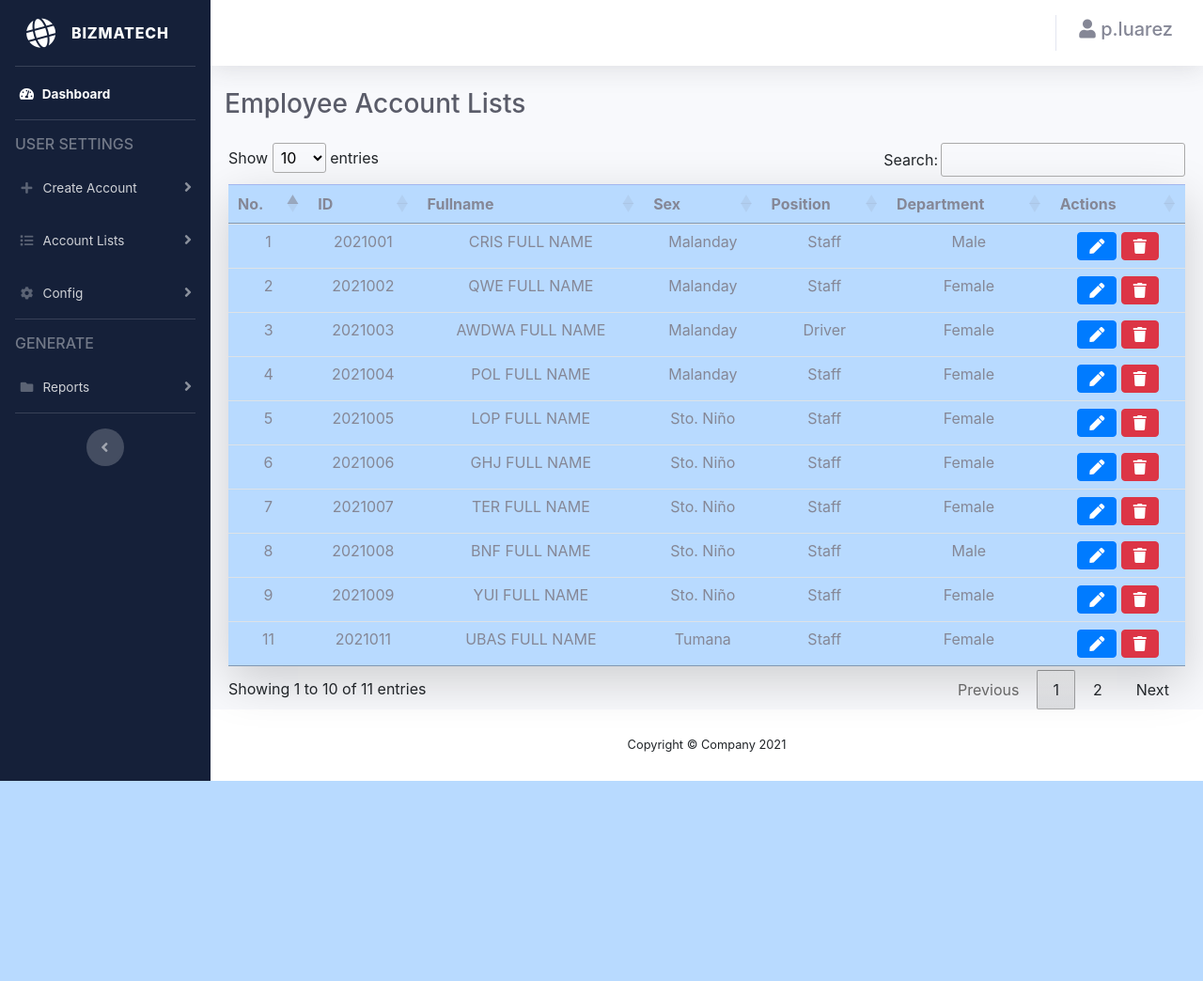
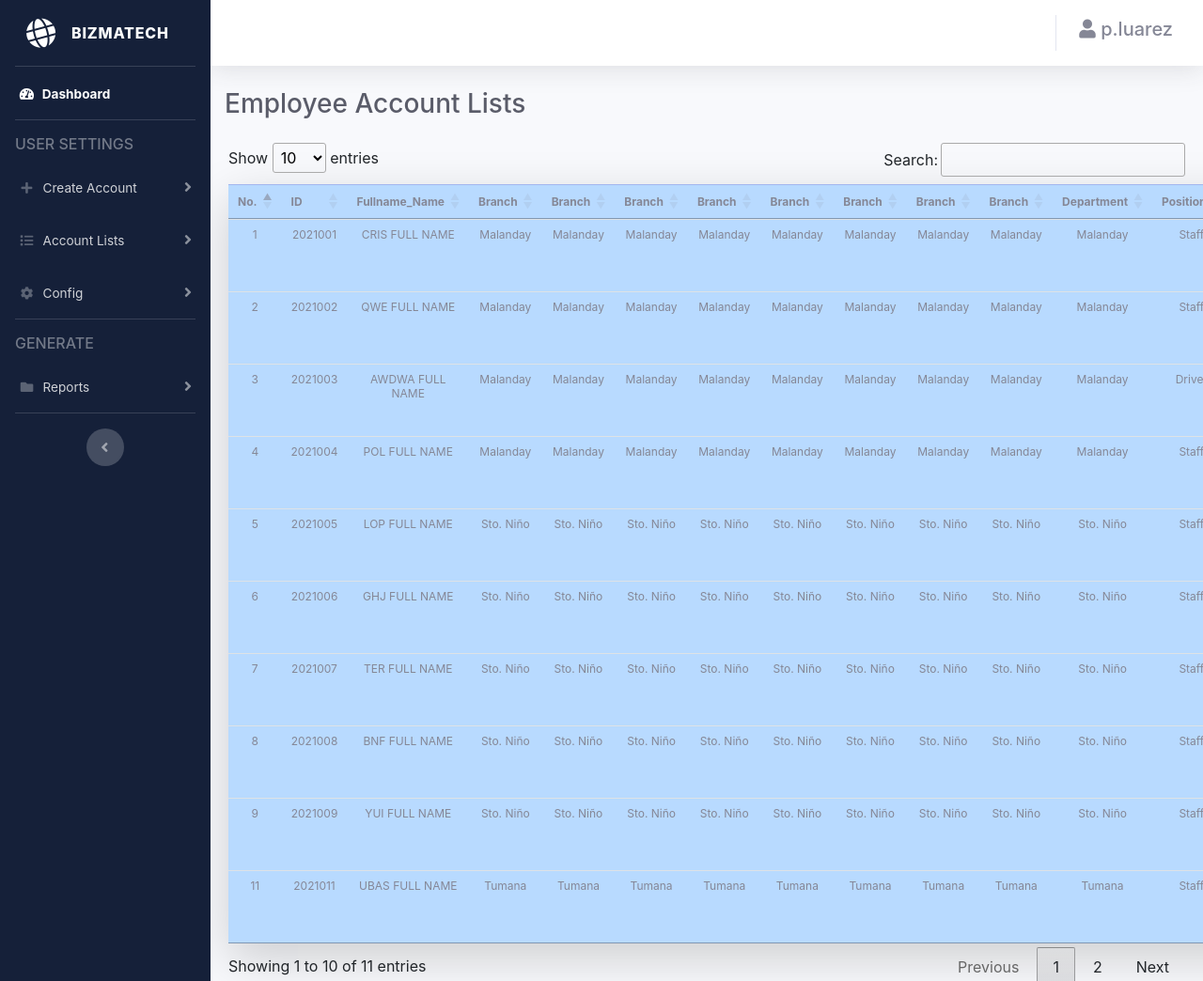
Before and after one commit to mariannejordan20/DTR2, a PHP site: page /Employee_Attendance/AdminDashboardEmployeeAccounts.php in a window 1280 px wide. Shown: the top 1044 px of the page at 94% size. Before the commit the page ends 831 px from the top, so only its background shows below. Run offline with PHP 8.4, Linux system fonts and the light colour scheme; a user stored in the database is signed in; data comes from the database, SQL or seed files in the repository; some libraries are stand-ins or nearby versions.

Commit message:
updated dashboard

```diff
--- a/AdminDashboardEmployeeAccounts.php
+++ b/AdminDashboardEmployeeAccounts.php
@@ -19,6 +19,12 @@
 <!-- alert plugin sweetalert2  -->
 <script src="//cdn.jsdelivr.net/npm/sweetalert2@10"></script>
 <title>Admin_Page</title>
+<style>
+        #employeeTable th,
+        #employeeTable td {
+            font-size: 12px; /* Fixed font size in pixels */
+        }
+    </style>
 </head>
 <body id="page-top">
 
@@ -81,10 +87,18 @@
                                 <tr>
                                     <th>No.</th>
                                     <th>ID</th>
-                                    <th>Fullname</th>
+                                    <th>Fullname_Name</th>
+                                    <th>Branch</th>
+                                    <th>Branch</th>
+                                    <th>Branch</th>
+                                    <th>Branch</th>
+                                    <th>Branch</th>
+                                    <th>Branch</th>
+                                    <th>Branch</th>
+                                    <th>Branch</th>
+                                    <th>Department</th>
+                                    <th>Position</th>
                                     <th>Sex</th>
-                                    <th>Position</th>
-                                    <th>Department</th>
                                     <th>Actions</th>
                                 </tr>
                             </thead>
@@ -99,6 +113,14 @@
                                             <td>".$row['ID']."</td>
                                             <td>".$row['Employee_ID']."</td>
                                             <td>".$row['Employee_FullName']."</td>
+                                            <td>".$row['Employee_Department']."</td>
+                                            <td>".$row['Employee_Department']."</td>
+                                            <td>".$row['Employee_Department']."</td>
+                                            <td>".$row['Employee_Department']."</td>
+                                            <td>".$row['Employee_Department']."</td>
+                                            <td>".$row['Employee_Department']."</td>
+                                            <td>".$row['Employee_Department']."</td>
+                                            <td>".$row['Employee_Department']."</td>
                                             <td>".$row['Employee_Department']."</td>
                                             <td>".$row['Employee_Position']."</td>
                                             <td>".$row['Employee_Sex']."</td>
```
Also changed, not shown: AdminDashboard.php (+25 -0 lines).
